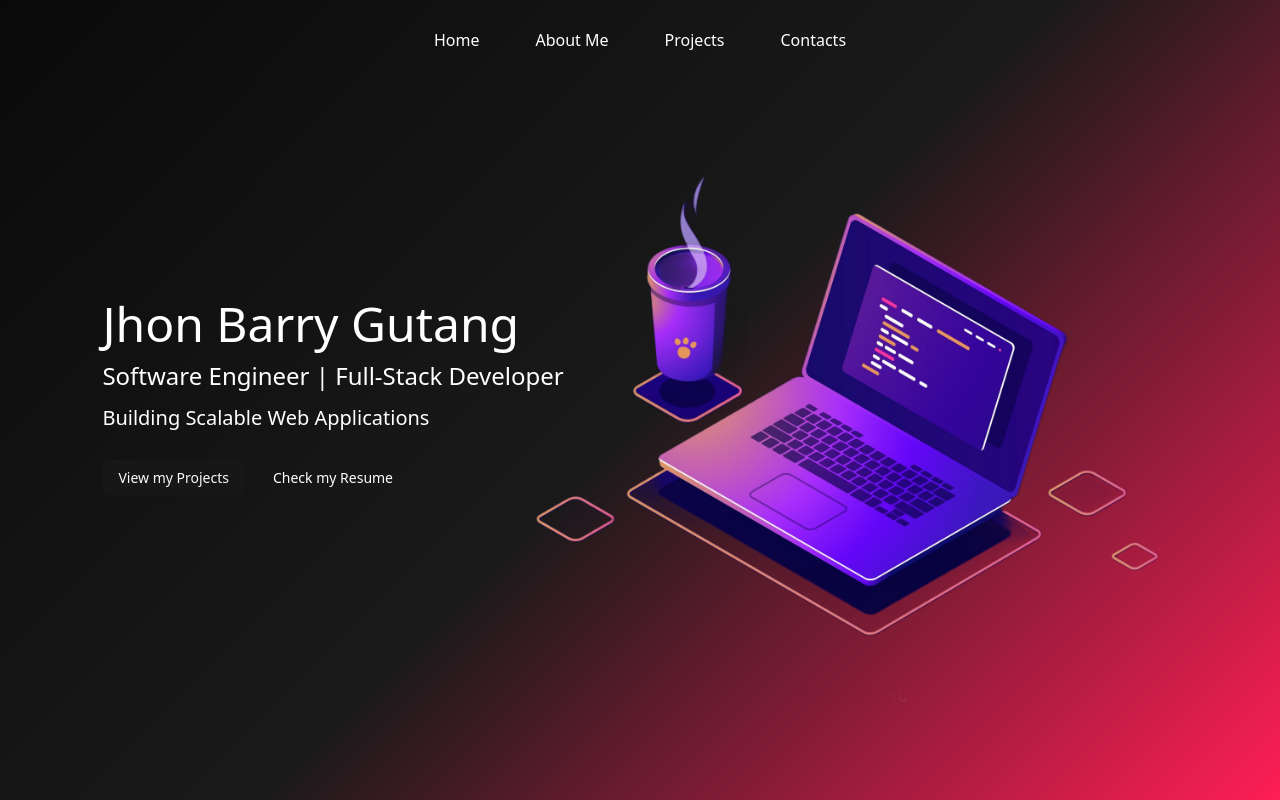
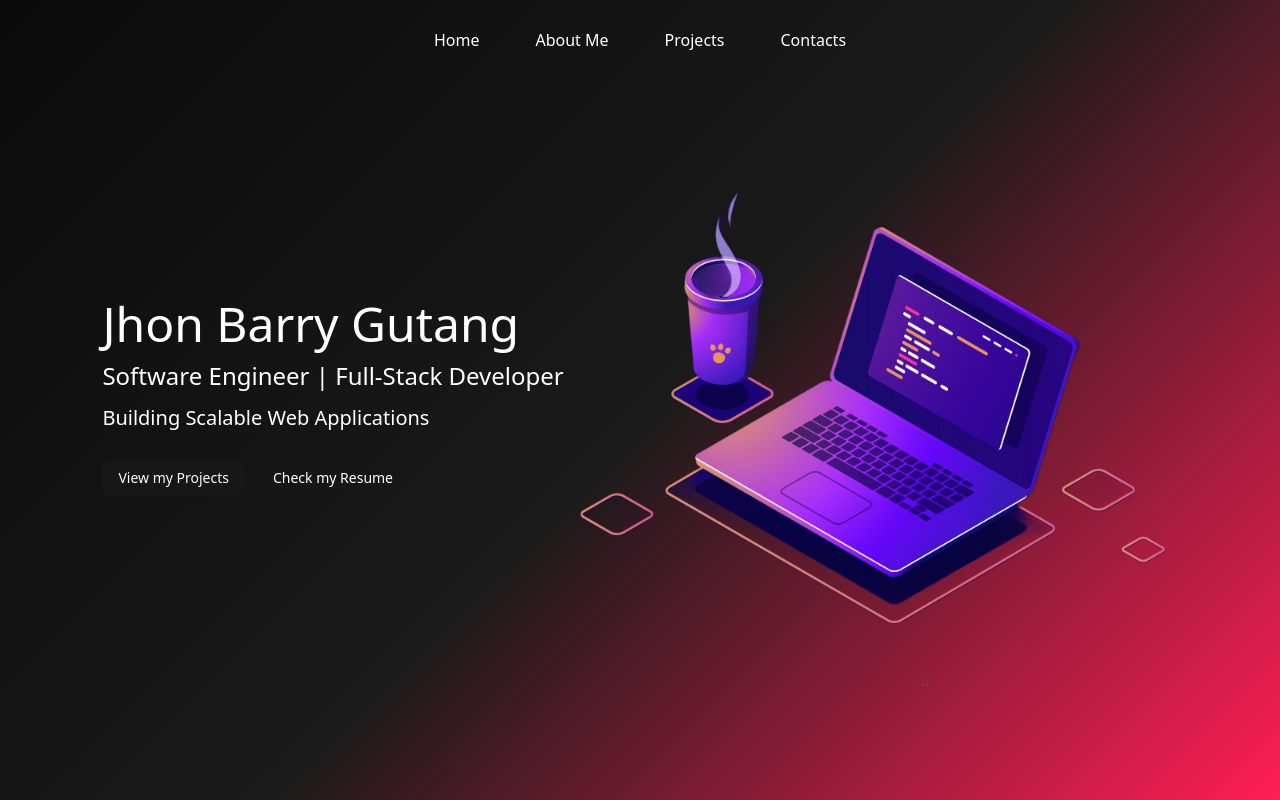
Before and after one commit to JhonGutang/Portfolio, a Next.js app: page / in a window 1280 px wide. Built offline with nearby package versions, Linux system fonts and the light colour scheme.

Commit message:
resolving image resize flicker when refreshing

```diff
--- a/src/components/sections/Hero.tsx
+++ b/src/components/sections/Hero.tsx
@@ -16,7 +16,7 @@ const Hero = () => {
                 </div>
             </div>
             <div className="absolute right-0">
-                <img src="/thumbnail/hero.png" alt="" width={850} height={850} />
+                <img src="/thumbnail/hero.png" width={800} alt="" />
             </div>
         </div>
         </div>
```
